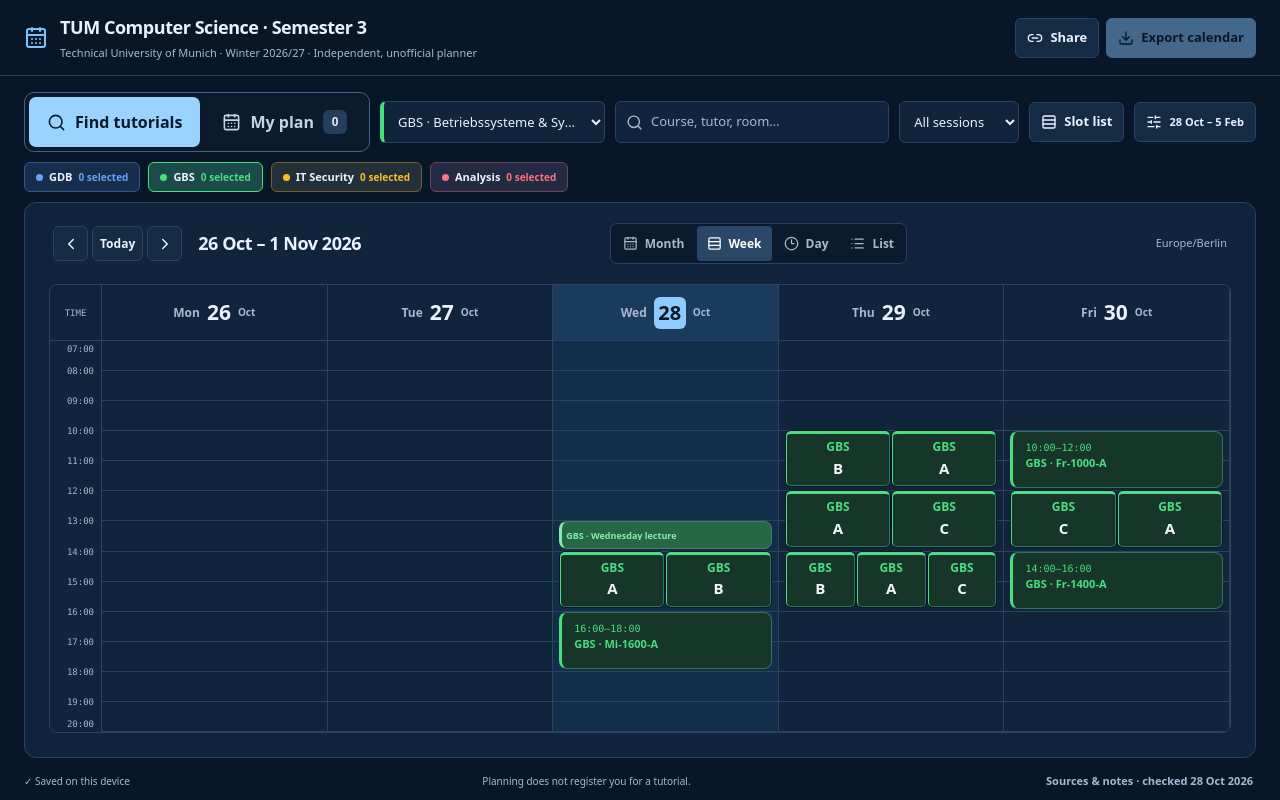
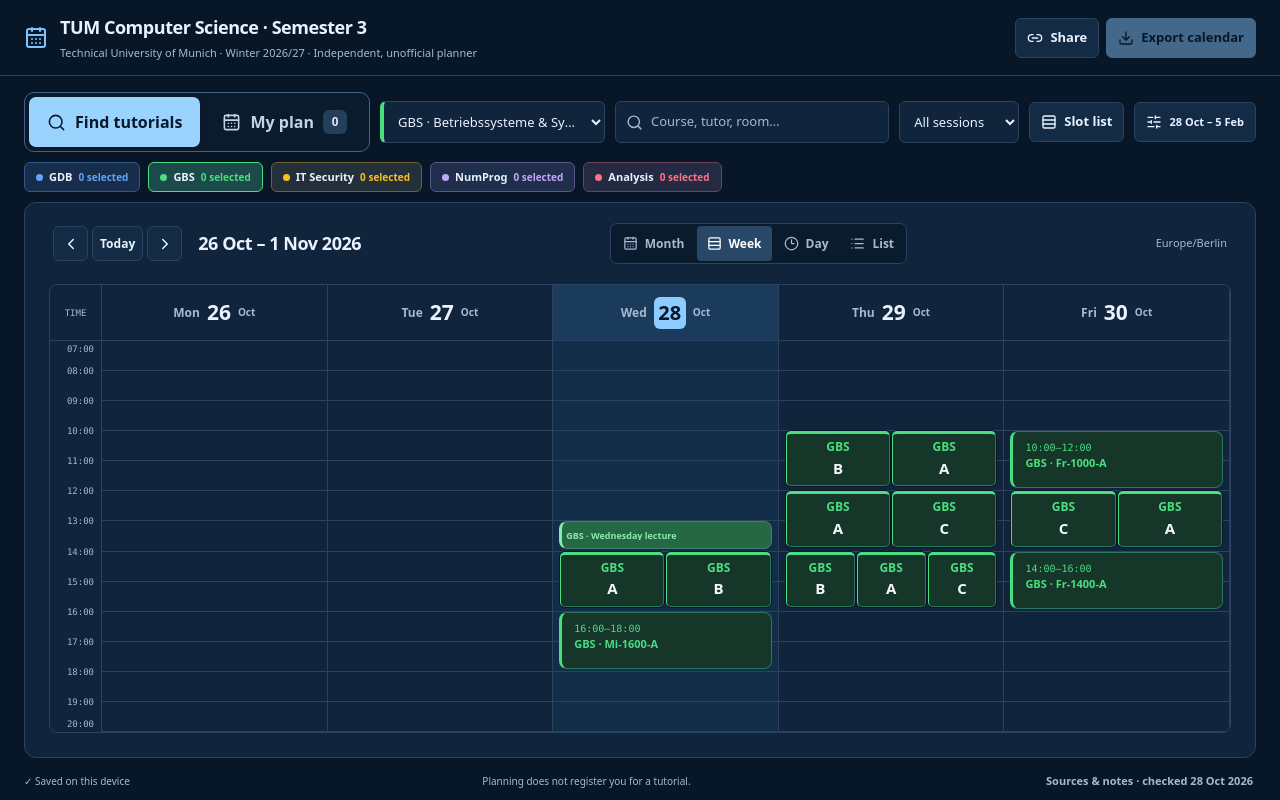
Before and after one commit to ardatas/studyplan-organizer, a React (Vite) app: page / in a window 1280 px wide. Built offline with nearby package versions, Linux system fonts and the light colour scheme.

Commit message:
Add verified NumProg tutorial options and calendar coverage

```diff
--- a/src/components/ui/event-manager.tsx
+++ b/src/components/ui/event-manager.tsx
@@ -10,10 +10,10 @@ const DAY_END=20*60;
 const dayPosition=(minute:number)=>`${(minute-DAY_START)/(DAY_END-DAY_START)*100}%`;
 export type View='month'|'week'|'day'|'list';
 export function formatDate(date:string,opts:Intl.DateTimeFormatOptions={day:'numeric',month:'short'}) {return new Date(date+'T12:00:00Z').toLocaleDateString('en-GB',{...opts,timeZone:'UTC'});}
-const compactSlotLabel=(slot:Slot)=>slot.kind==='Lecture'?'Lec':slot.label.match(/^(?:Group|Gruppe) (\d+)/)?.[1]||slot.label.match(/-\d{4}-(.+)$/)?.[1]||slot.label;
+const compactSlotLabel=(slot:Slot)=>slot.kind==='Lecture'?'Lec':slot.label.match(/^(?:Group|Gruppe) (\d+[a-z]?)/)?.[1]||(slot.id==='num-online-16'?'Online':null)||slot.label.match(/-\d{4}-(.+)$/)?.[1]||slot.label;
 export function EventCard({event,onClick,compact=false}:{event:CalendarEvent;onClick:(e:CalendarEvent,returnTarget?:HTMLElement)=>void;compact?:boolean}) {
  return <button className={`event-card ${event.selected?'chosen':''} ${event.status==='provisional'?'provisional':''} ${compact?'compact':''}`} data-kind={event.slot.kind} style={courseStyle(event.slot.course,event.slot.kind)} onClick={click=>onClick(event,click.currentTarget)} title={`${event.slot.course.toUpperCase()} · ${event.slot.label} · ${event.start}–${event.end} · ${event.tutor} · ${event.room}`} aria-label={`${event.slot.course.toUpperCase()} ${event.slot.label}, ${event.date}, ${event.start}–${event.end}, ${event.tutor}, ${event.room}`}>
-  <span className="event-time">{event.start}–{event.end}{event.selected?' ✓':''}</span><strong><span className="card-course">{event.slot.course.toUpperCase()}</span><span className="card-tiny-course">{({gdb:'DB',gbs:'OS',its:'IT',ana:'AN'} as Record<string,string>)[event.slot.course]}</span><span className="card-full-label"> · {event.slot.label}</span><span className="card-short-label">{compactSlotLabel(event.slot)}{event.selected?' ✓':''}</span></strong>{!compact&&<><span>{event.tutor}</span><span className="event-room">{event.room}</span></>}{event.status==='provisional'&&<small>Provisional dates</small>}
+  <span className="event-time">{event.start}–{event.end}{event.selected?' ✓':''}</span><strong><span className="card-course">{event.slot.course.toUpperCase()}</span><span className="card-tiny-course">{({gdb:'DB',gbs:'OS',its:'IT',ana:'AN',num:'NP'} as Record<string,string>)[event.slot.course]}</span><span className="card-full-label"> · {event.slot.label}</span><span className="card-short-label">{compactSlotLabel(event.slot)}{event.selected?' ✓':''}</span></strong>{!compact&&<><span>{event.tutor}</span><span className="event-room">{event.room}</span></>}{event.status==='provisional'&&<small>Provisional dates</small>}
  </button>;
 }
 export function EventManager({events,today,now,onEventClick,initialDate,rangeFrom,rangeTo}:{events:CalendarEvent[];today:string;now:string;onEventClick:(e:CalendarEvent,returnTarget?:HTMLElement)=>void;initialDate:string;rangeFrom:string;rangeTo:string}){
--- a/src/course-colors.ts
+++ b/src/course-colors.ts
@@ -1,6 +1,6 @@
 import type { CSSProperties } from 'react';
-export const courseColors:Record<string,string>={gdb:'#60a5fa',gbs:'#4ade80',its:'#fbbf24',ana:'#fb7185'};
-const courseSurfaces:Record<string,string>={gdb:'#142e4d',gbs:'#153629',its:'#3c3018',ana:'#3d2331'};
+export const courseColors:Record<string,string>={gdb:'#60a5fa',gbs:'#4ade80',its:'#fbbf24',ana:'#fb7185',num:'#c4a5fd'};
+const courseSurfaces:Record<string,string>={gdb:'#142e4d',gbs:'#153629',its:'#3c3018',ana:'#3d2331',num:'#302348'};
 export const courseStyle=(course:string,kind?:string):CSSProperties=>{
  const color=courseColors[course]||'#7dc3ff';const surface=courseSurfaces[course]||'#10243c';
  return {'--event-color':kind==='Lecture'?`color-mix(in srgb, ${color} 65%, white)`:color,'--event-surface':kind==='Lecture'?`color-mix(in srgb, ${color} 30%, ${surface})`:surface} as CSSProperties;
--- a/src/data.ts
+++ b/src/data.ts
@@ -2,6 +2,7 @@ import gbs from './gbs.json';
 import {courseColors} from './course-colors';
 import gdb from './gdb.json';
 import { weekly } from './weekly';
+import { numprog } from './numprog';
 import { applyAssemblyException } from './exceptions';
 export {termSource} from './exceptions';
 import type { Slot } from './model';
@@ -9,6 +10,7 @@ export const courses=[
  {id:'gdb',short:'GDB',name:'Grundlagen: Datenbanken',code:'IN0008',color:courseColors.gdb,coverage:'32 weekly tutorial groups · dates provisional',source:'https://erdbtutor.db.in.tum.de/schedule?course_id=19'},
  {id:'gbs',short:'GBS',name:'Betriebssysteme & Systemsoftware',code:'IN0009',color:courseColors.gbs,coverage:'26 tutorial groups + published lecture dates',source:'https://gbs.cm.in.tum.de/tutorials/'},
  {id:'its',short:'IT Security',name:'IT Sicherheit',code:'IN0042',color:courseColors.its,coverage:'28 active tutorial groups + lecture exceptions',source:'https://www.moodle.tum.de/course/view.php?id=121396'},
+ {id:'num',short:'NumProg',name:'Numerisches Programmieren',code:'IN0019',color:courseColors.num,coverage:'18 active tutorial options, including online sessions',source:'https://www.moodle.tum.de/course/view.php?id=121375'},
  {id:'ana',short:'Analysis',name:'Analysis für Informatik',code:'MA0902',color:courseColors.ana,coverage:'16 tutorial groups + homework help',source:'https://www.moodle.tum.de/course/view.php?id=123567&section=2'}
 ];
 const checkedAt='2026-10-28T00:25:00Z';
@@ -17,4 +19,4 @@ const mondayDates=['2026-10-19','2026-10-26','2026-11-02','2026-11-09','2026-11-
 const wedDates=['2026-10-14','2026-10-21','2026-10-28','2026-11-04','2026-11-11','2026-11-25','2026-12-02','2026-12-16','2027-01-13','2027-01-20','2027-01-27'];
 const lectures:Slot[]=[{id:'gbs-lecture-mon',course:'gbs',kind:'Lecture',label:'Monday lecture',source:lectureSource,checkedAt,note:'Moodle lecture plan, published subject to change. Online on 16 November and 25 January. No lecture on 21 December or 1 February.',occurrences:mondayDates.map(date=>({id:'gbs-lecture-'+date,date,start:'13:45',end:'15:15',room:['2026-11-16','2027-01-25'].includes(date)?'Online':'MW 2001',tutor:'See course page',status:'scheduled',source:lectureSource}))},
 {id:'gbs-lecture-wed',course:'gbs',kind:'Lecture',label:'Wednesday lecture',source:lectureSource,checkedAt,note:'Moodle lecture plan, published subject to change. No lecture on 18 November, 9 or 23 December, or 3 February.',occurrences:wedDates.map(date=>({id:'gbs-lecture-'+date,date,start:'13:00',end:'14:00',room:'MW 0001',tutor:'See course page',status:'scheduled',source:lectureSource}))}];
-export const slots:Slot[]=[...gbs,...gdb,...lectures,...weekly].map(slot=>({...slot,occurrences:slot.occurrences.map(applyAssemblyException)}));
+export const slots:Slot[]=[...gbs,...gdb,...lectures,...weekly,...numprog].map(slot=>({...slot,occurrences:slot.occurrences.map(applyAssemblyException)}));
--- a/src/exceptions.ts
+++ b/src/exceptions.ts
@@ -2,7 +2,7 @@ import type { Occurrence } from './model';
 export const termSource='https://www.tum.de/fileadmin/w00bfo/www/Studium/Im_Studium/Termine_Fristen/251118__Rundschreiben__Termine_und_Feiertage_2026-2027_final.pdf';
 // Rooms from the verified Garching course tables that overlap these assembly dates.
 // Do not infer a campus for unknown, online, or unrelated rooms.
-const garchingRooms=new Set(['00.13.008','00.08.036','02.07.023','02.11.018','02.13.010','01.13.007','01.06.020']);
+const garchingRooms=new Set(['00.13.008','00.08.036','02.07.023','02.11.018','02.13.010','01.13.007','01.06.020','00.13.054','03.09.012']);
 export function applyAssemblyException(event:Occurrence):Occurrence {
  const assembly=event.date==='2026-10-28'?'FVV':event.date==='2026-11-10'?'SVV':null;
  if(!assembly||!garchingRooms.has(event.room)||event.start>='11:30'||event.end<='10:00'||!['scheduled','provisional'].includes(event.status))return event;
--- /dev/null
+++ b/src/numprog.ts
@@ -0,0 +1,36 @@
+import { addDays } from './model';
+import type { Slot } from './model';
+const source='https://www.moodle.tum.de/course/view.php?id=121375';
+// Moodle explicitly takes precedence over TUMonline room reservation windows.
+// No tutor is assigned to 04b, 10 or 17: Moodle says these do not take place.
+// The second online session has no group number; preserve that distinction.
+type Row=[string,number,string,string,string,string,string];
+const rows:Row[]=[
+ ['01',0,'10:00','12:00','00.13.054','Cihan Demirci','German'],
+ ['02',0,'08:00','10:00','03.09.012','Danylo Katrechko','German'],
+ ['03',0,'14:00','16:00','03.09.012','Anian Schleyer','German'],
+ ['04a',0,'14:00','16:00','00.13.054','Cihan Demirci','English'],
+ ['15',1,'08:00','10:00','02.07.023','Danylo Katrechko','German'],
+ ['05',1,'10:00','12:00','03.09.012','Luka Köhne','German'],
+ ['06',1,'13:00','15:00','00.13.036','Luka Köhne','German'],
+ ['08',1,'12:00','14:00','02.07.014','Anian Schleyer','German'],
+ ['07',1,'14:00','16:00','02.09.023','Kai Feng','English'],
+ ['09',2,'10:00','12:00','00.13.054','Julia Hahn','German'],
+ ['11',2,'12:00','14:00','00.13.054','Julia Hahn','German'],
+ ['16',3,'10:00','12:00','03.09.012','Luka Piljic','German'],
+ ['12',3,'12:00','14:00','00.13.008','Kai Feng','English'],
+ ['13',3,'12:00','14:00','03.09.012','Luka Piljic','German'],
+ ['18a',3,'14:00','16:00','Online','Mohamed Aziz Issaoui','English'],
+ ['18b',3,'14:00','16:00','00.08.055','Vladyslav Fediukov','English'],
+ ['14',3,'14:00','16:00','00.13.008','Luis Gall','German'],
+ ['online-16',3,'16:00','18:00','Online','Mohamed Aziz Issaoui','English'],
+];
+export const numprog:Slot[]=rows.map(([group,day,start,end,room,tutor,language])=>{
+ const id=`num-${group}`;
+ const occurrences:Slot['occurrences']=[];
+ for(let date=addDays('2026-10-19',day);date<='2027-02-05';date=addDays(date,7)){
+  if((date>='2026-12-24'&&date<='2027-01-06')||date==='2026-12-03')continue;
+  occurrences.push({id:`${id}-${date}`,date,start,end,room,tutor,status:'scheduled',source});
+ }
+ return {id,course:'num',kind:'Tutorial',label:`${group==='online-16'?'Online 16:00 (no group number)':`Group ${group}`} · ${language}`,source,checkedAt:'2026-10-28',note:`${language}. Full two-hour tutorial. Moodle's timetable overrides TUMonline times and rooms. Weekly dates expanded from the first exercise week, 19 October, through the teaching period; university holidays excluded. Check Moodle for later cancellations.${room==='Online'?' Join via the link on Moodle.':''}`,occurrences};
+});
```
Also changed, not shown: 4 other files (tests, documents, lock files or other folders).
